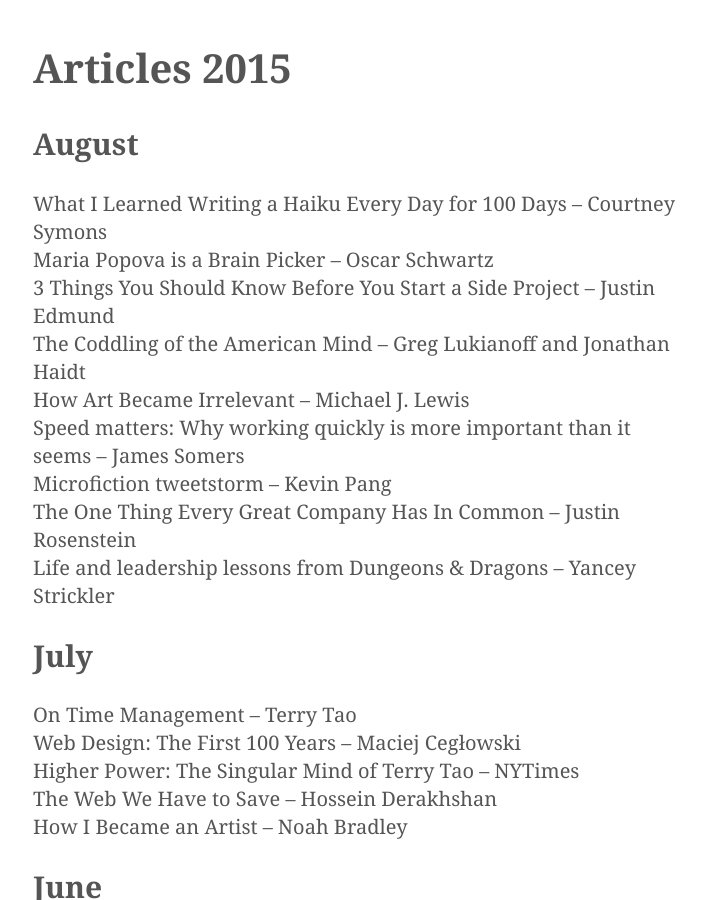
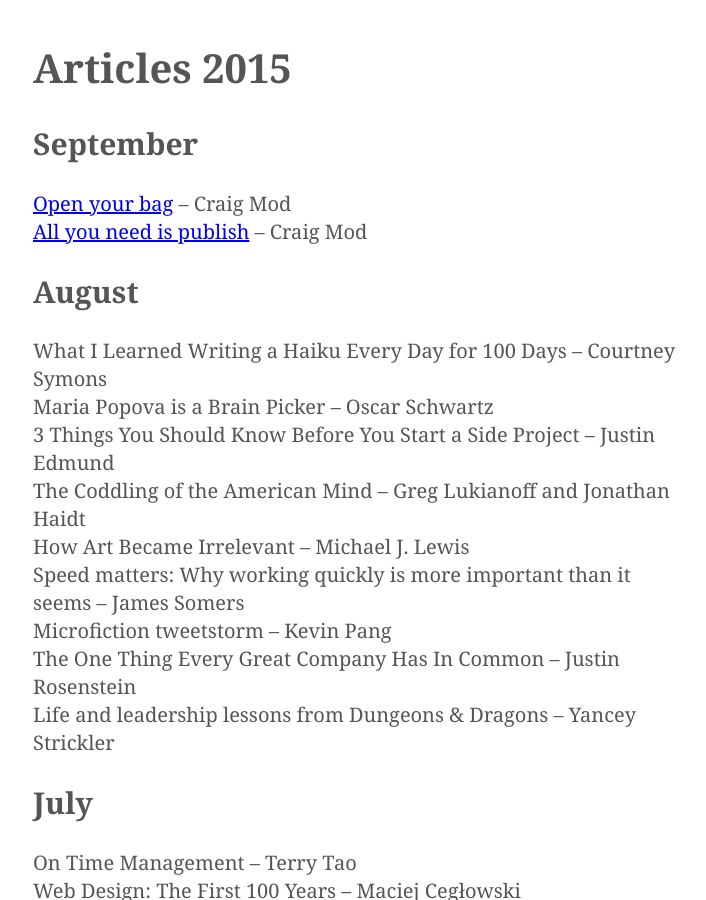
Before and after one commit to kmcgillivray/librarie, a Jekyll site: the page built from articles/2015.md, in a window 1280 px wide and 900 px high. Shown: the whole window, without its empty margins (282-988 px from the left). Built offline with Jekyll 4.4.1, drawn with Linux system fonts in a browser that asks for light colours.

Commit message:
:newspaper:

```diff
--- a/articles/2015.md
+++ b/articles/2015.md
@@ -2,6 +2,11 @@
 layout: default
 title: Articles 2015
 ---
+
+## September
+
+* [Open your bag](https://medium.com/message/open-your-bag-315b66770bc1) – Craig Mod
+* [All you need is publish](https://medium.com/message/this-is-how-we-publish-b050172dcb05) – Craig Mod
 
 ## August
 
```
Also changed, not shown: favorites.md (+2 -0 lines).
